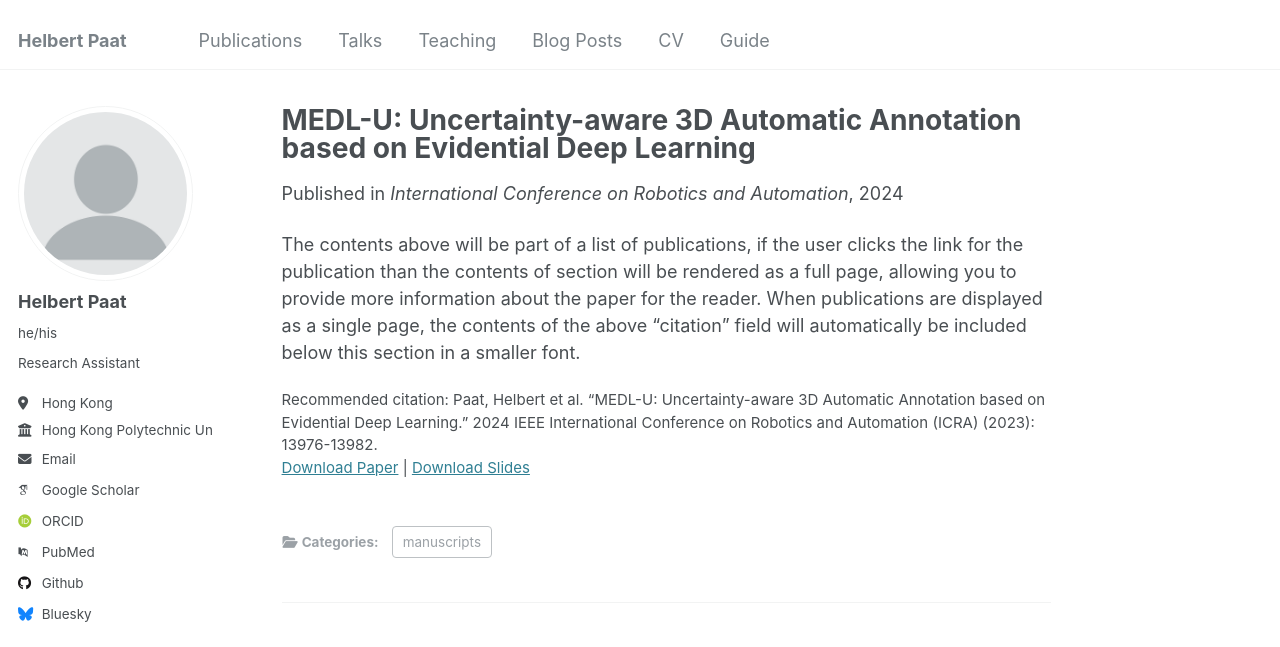
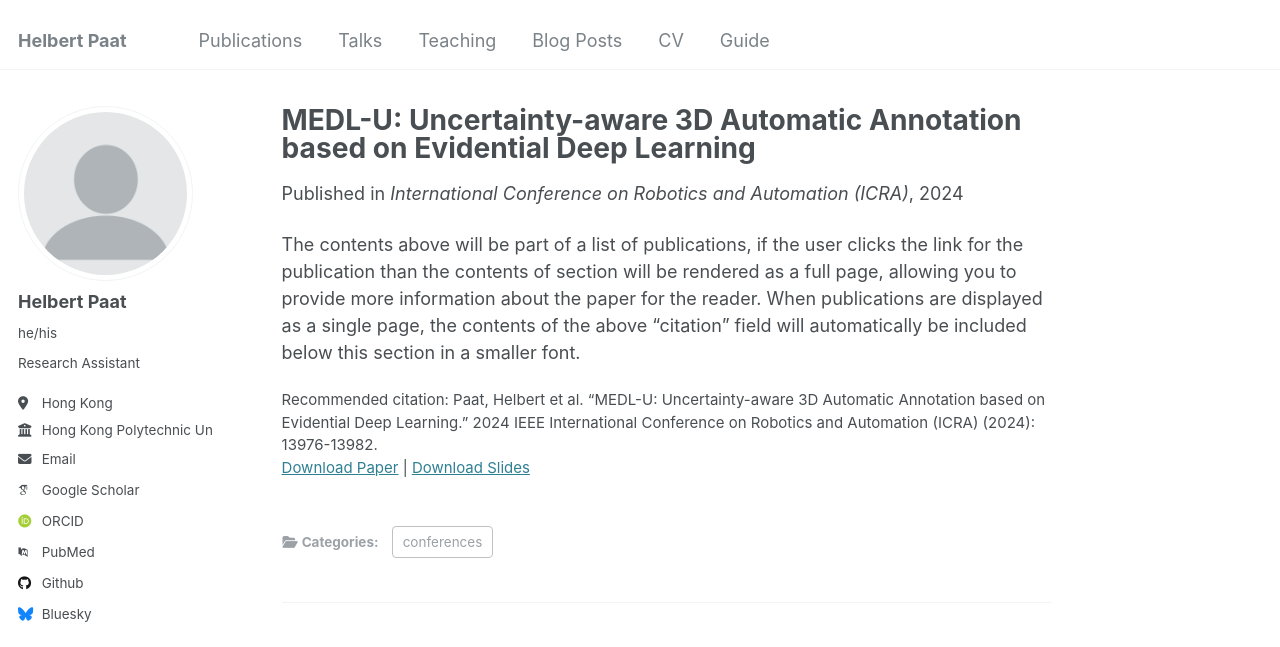
Before and after one commit to paathelb/paathelb.github.io, a Jekyll site: the page built from _publications/2009-10-01-paper-title-number-1.md, in a window 1280 px wide and 1203 px high. Shown: the top 647 px of the window. Built offline with Jekyll 4.4.1, drawn with Linux system fonts in a browser that asks for light colours; some web fonts are replaced.

Commit message:
Update 2009-10-01-paper-title-number-1.md

```diff
--- a/_publications/2009-10-01-paper-title-number-1.md
+++ b/_publications/2009-10-01-paper-title-number-1.md
@@ -1,14 +1,14 @@
 ---
 title: "MEDL-U: Uncertainty-aware 3D Automatic Annotation based on Evidential Deep Learning"
 collection: publications
-category: manuscripts
+category: conferences
 permalink: /publication/2009-10-01-paper-title-number-1
 excerpt: ''
 date: 2024-05-16
-venue: 'International Conference on Robotics and Automation'
+venue: 'International Conference on Robotics and Automation (ICRA)'
 slidesurl: 'http://academicpages.github.io/files/slides1.pdf'
 paperurl: 'https://ieeexplore.ieee.org/document/10610597'
-citation: 'Paat, Helbert et al. “MEDL-U: Uncertainty-aware 3D Automatic Annotation based on Evidential Deep Learning.” 2024 IEEE International Conference on Robotics and Automation (ICRA) (2023): 13976-13982.'
+citation: 'Paat, Helbert et al. “MEDL-U: Uncertainty-aware 3D Automatic Annotation based on Evidential Deep Learning.” 2024 IEEE International Conference on Robotics and Automation (ICRA) (2024): 13976-13982.'
 ---
 
 The contents above will be part of a list of publications, if the user clicks the link for the publication than the contents of section will be rendered as a full page, allowing you to provide more information about the paper for the reader. When publications are displayed as a single page, the contents of the above "citation" field will automatically be included below this section in a smaller font.
```
